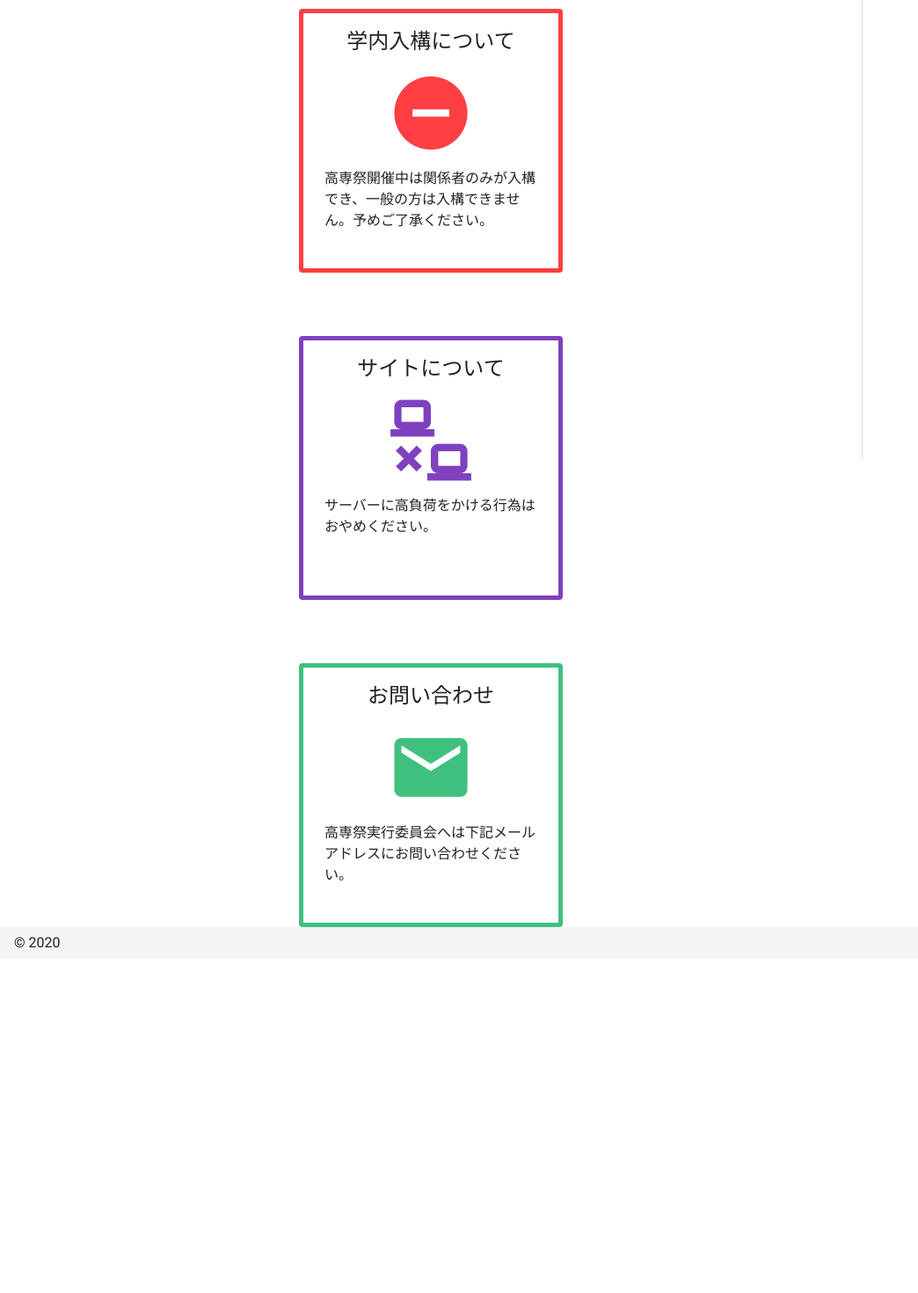
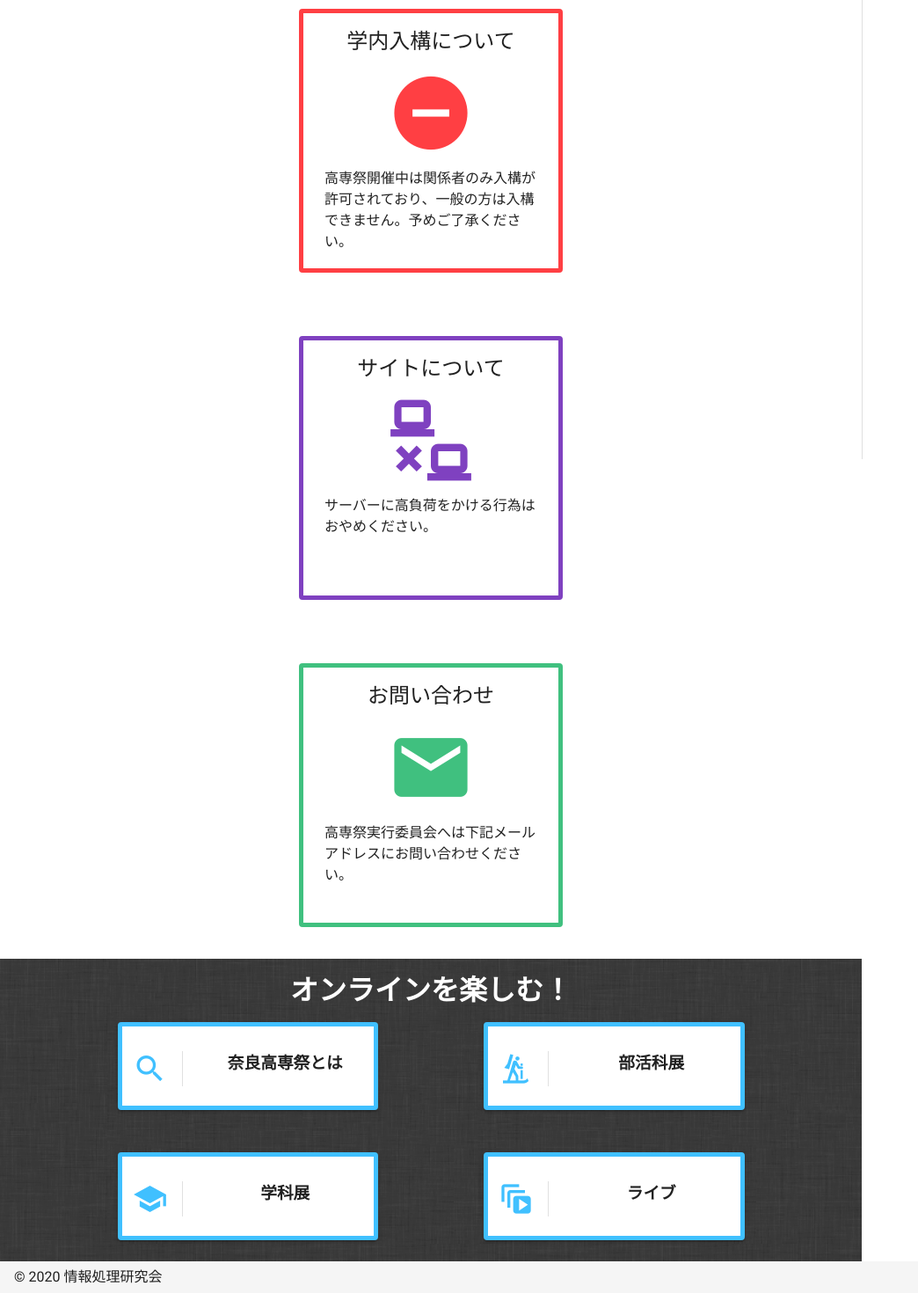
Before and after one commit to jellyfish26/kosen-fes-web, a Nuxt app: page / in a window 1280 px wide. Shown: the part 278-1748 px from the top of the page at 88% size, without its empty margins (0-1044 px from the left). Before the commit the page ends 1368 px from the top, so only its background shows below. Built offline with nearby package versions, Linux system fonts and the light colour scheme.

Commit message:
add online fun

```diff
--- a/components/InfoSquare.vue
+++ b/components/InfoSquare.vue
@@ -1,26 +1,25 @@
 <template>
   <v-layout justify-center>
     <v-card
-      :style="{ 'border': '5px solid ' + rgb}"
-      height="300px"
-      width="300px"
-      outlined
+      :style="{ 'border': '5px solid #40C0FF'}"
+      height="100px"
+      width="100%"
+      min-width="250px"
+      hover
+      nuxt
+      :to="link"
     >
       <v-layout
-        justify-center
-        class="my-4"
+        class="ml-3 my-7"
       >
-        <v-list class="pa-0">
-          <v-list-item>
-            <p class="headline mx-auto"> {{ title }} </p>
-          </v-list-item>
-          <v-list-item>
-            <v-icon class="mx-auto" :color="rgb" size="100px"> {{ icon }}</v-icon>
-          </v-list-item>
-          <v-list-item>
-            <p class="subtitle my-3 mx-2"> {{ description }} </p>
-          </v-list-item>
-        </v-list>
+        <v-icon class="mx-auto" color="#40C0FF" size="40px"> {{ icon }}</v-icon>
+        <v-divider
+          class="mx-4"
+          vertical
+        ></v-divider>
+        <v-spacer />
+        <h3 class="mx-auto"> {{ title }} </h3>
+        <v-spacer />
       </v-layout>
     </v-card>
   </v-layout>
@@ -43,7 +42,11 @@ export default {
     },
     description: {
       type: String,
-      default: "fugafuga"
+      default: 'fugafuga'
+    },
+    link: {
+      type: String,
+      default: '/'
     }
   }
 }
--- /dev/null
+++ b/components/WarnSquare.vue
@@ -0,0 +1,50 @@
+<template>
+  <v-layout justify-center>
+    <v-card
+      :style="{ 'border': '5px solid ' + rgb}"
+      height="300px"
+      width="300px"
+      outlined
+    >
+      <v-layout
+        justify-center
+        class="my-4"
+      >
+        <v-list class="pa-0">
+          <v-list-item>
+            <p class="headline mx-auto"> {{ title }} </p>
+          </v-list-item>
+          <v-list-item>
+            <v-icon class="mx-auto" :color="rgb" size="100px"> {{ icon }}</v-icon>
+          </v-list-item>
+          <v-list-item>
+            <p class="subtitle my-3 mx-2"> {{ description }} </p>
+          </v-list-item>
+        </v-list>
+      </v-layout>
+    </v-card>
+  </v-layout>
+</template>
+
+<script>
+export default {
+  props: {
+    title: {
+      type: String,
+      default: 'hogehoge'
+    },
+    icon: {
+      type: String,
+      default: 'mdi-minus-circle'
+    },
+    rgb: {
+      type: String,
+      default: '#000000'
+    },
+    description: {
+      type: String,
+      default: "fugafuga"
+    }
+  }
+}
+</script>
--- a/layouts/default.vue
+++ b/layouts/default.vue
@@ -51,10 +51,8 @@
     <v-main>
       <nuxt />
     </v-main>
-    <v-footer
-      absolute
-    >
-      <span>&copy; {{ new Date().getFullYear() }}</span>
+    <v-footer>
+      <span>&copy; 2020 情報処理研究会</span>
     </v-footer>
   </v-app>
 </template>
--- a/pages/index.vue
+++ b/pages/index.vue
@@ -24,15 +24,15 @@
         <h1 align="center"> 注意 </h1>
         <v-row justify="center">
           <v-col class="mx-12 my-6">
-            <InfoSquare
+            <WarnSquare
               title="学内入構について"
               icon="mdi-minus-circle"
               rgb="#FF3F43"
-              description="高専祭開催中は関係者のみが入構でき、一般の方は入構できません。予めご了承ください。"
+              description="高専祭開催中は関係者のみ入構が許可されており、一般の方は入構できません。予めご了承ください。"
             />
           </v-col>
           <v-col class="mx-12 my-6">
-            <InfoSquare
+            <WarnSquare
               title="サイトについて"
               icon="mdi-lan-disconnect"
               rgb="#7F41C0"
@@ -40,7 +40,7 @@
             />
           </v-col>
           <v-col class="mx-12 my-6">
-            <InfoSquare
+            <WarnSquare
               title="お問い合わせ"
               icon="mdi-email"
               rgb="#40C07F"
@@ -49,14 +49,53 @@
           </v-col>
         </v-row>
       </v-container>
+      <v-layout class="fes-fun">
+        <v-container fluid style="width: 85%">
+          <h1 class="white--text" align="center"> オンラインを楽しむ！ </h1>
+          <v-row justify="center">
+            <v-col class="mx-12 my-3">
+              <InfoSquare
+                title="奈良高専祭とは"
+                icon="mdi-magnify"
+                link="about"
+              />
+            </v-col>
+            <v-col class="mx-12 my-3">
+              <InfoSquare
+                title="部活科展"
+                icon="mdi-biathlon"
+                link="club"
+              />
+            </v-col>
+          </v-row>
+          <v-row justify="center">
+            <v-col class="mx-12 my-3">
+              <InfoSquare
+                title="学科展"
+                icon="mdi-school"
+                link="course"
+              />
+            </v-col>
+            <v-col class="mx-12 my-3">
+              <InfoSquare
+                title="ライブ"
+                icon="mdi-animation-play"
+                link="live"
+              />
+            </v-col>
+          </v-row>
+        </v-container>
+      </v-layout>
   </v-app>
 </template>
 
 <script>
+import WarnSquare from '@/components/WarnSquare'
 import InfoSquare from '@/components/InfoSquare'
 
 export default {
   components: {
+    WarnSquare,
     InfoSquare
   },
   data() {
@@ -71,4 +110,8 @@ export default {
 .top-content {
   background: url('~assets/light-grey-terrazzo.png') fixed repeat round;
 }
+
+.fes-fun {
+  background: url('~assets/low_contrast_linen.png') fixed repeat round;
+}
 </style>
```
Also changed, not shown: assets/README.md, assets/triangular.png (added).
